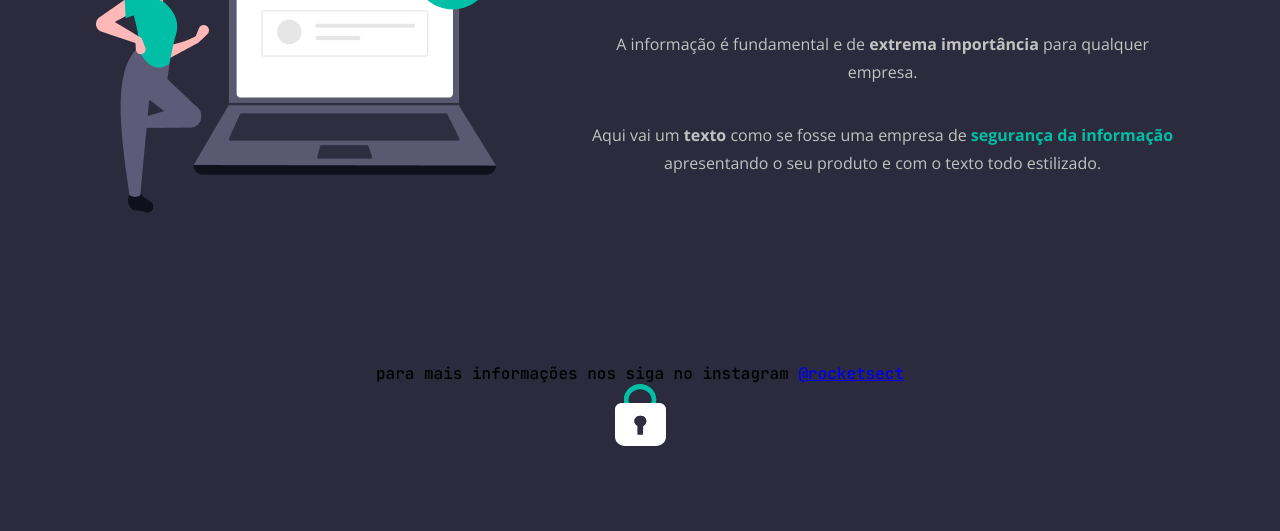
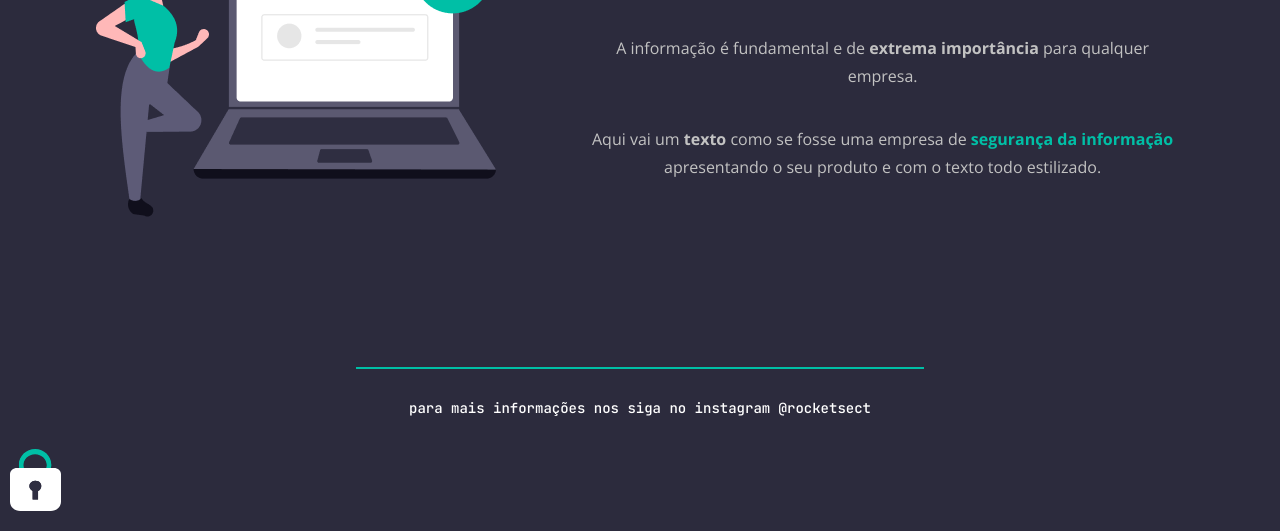
Before and after one commit to jhGomess/stage2_projeto3, a plain HTML site: page index.html in a window 1280 px wide. Shown: the part 269-800 px from the top of the page. Drawn offline with nearby package versions, Linux system fonts and the light colour scheme.

Commit message:
adicionado estilos css no footer e em todos elementos dentro dele e adicionado espaçamento e um novo posicionamento para a classe balls.

```diff
--- a/index.html
+++ b/index.html
@@ -64,6 +64,7 @@
     </footer>
 
     <img
+      class="balls"
       src="./images/cadeado.svg"
       alt="cadeado no canto inferior esquerdo da página"
     />
--- a/style.css
+++ b/style.css
@@ -39,7 +39,7 @@ ul {
   list-style: none;
 }
 
-ul li a {
+a {
   text-decoration: none;
 
   color: white;
@@ -88,3 +88,26 @@ section p span {
   color: var(--primary-color);
   font-weight: bold;
 }
+
+footer .line {
+  width: 56.8rem;
+  border: 1px solid var(--primary-color);
+
+  margin-inline: auto;
+}
+
+footer p {
+  font-weight: 500;
+  font-size: 1.4rem;
+  line-height: 2.8rem;
+
+  color: white;
+
+  margin-block: 2.5rem;
+}
+
+.balls {
+  position: fixed;
+  bottom: 2rem;
+  left: 1rem;
+}
```
